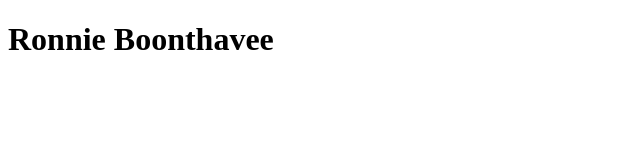
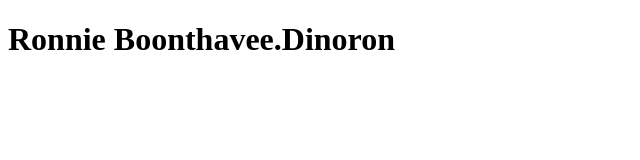
Before and after one commit to Dinoron/Dinoron.github.io, a plain HTML site: page test.html in a window 1280 px wide. Shown: the whole page, without its empty margins (0-640 px from the left). Drawn offline with Linux system fonts and the light colour scheme.

Commit message:
more content

```diff
--- a/test.html
+++ b/test.html
@@ -8,6 +8,6 @@
     <title>Document</title>
 </head>
 <body>
- <h1>Ronnie Boonthavee</h1>
+ <h1>Ronnie Boonthavee.Dinoron</h1>
 </body>
 </html>
```
